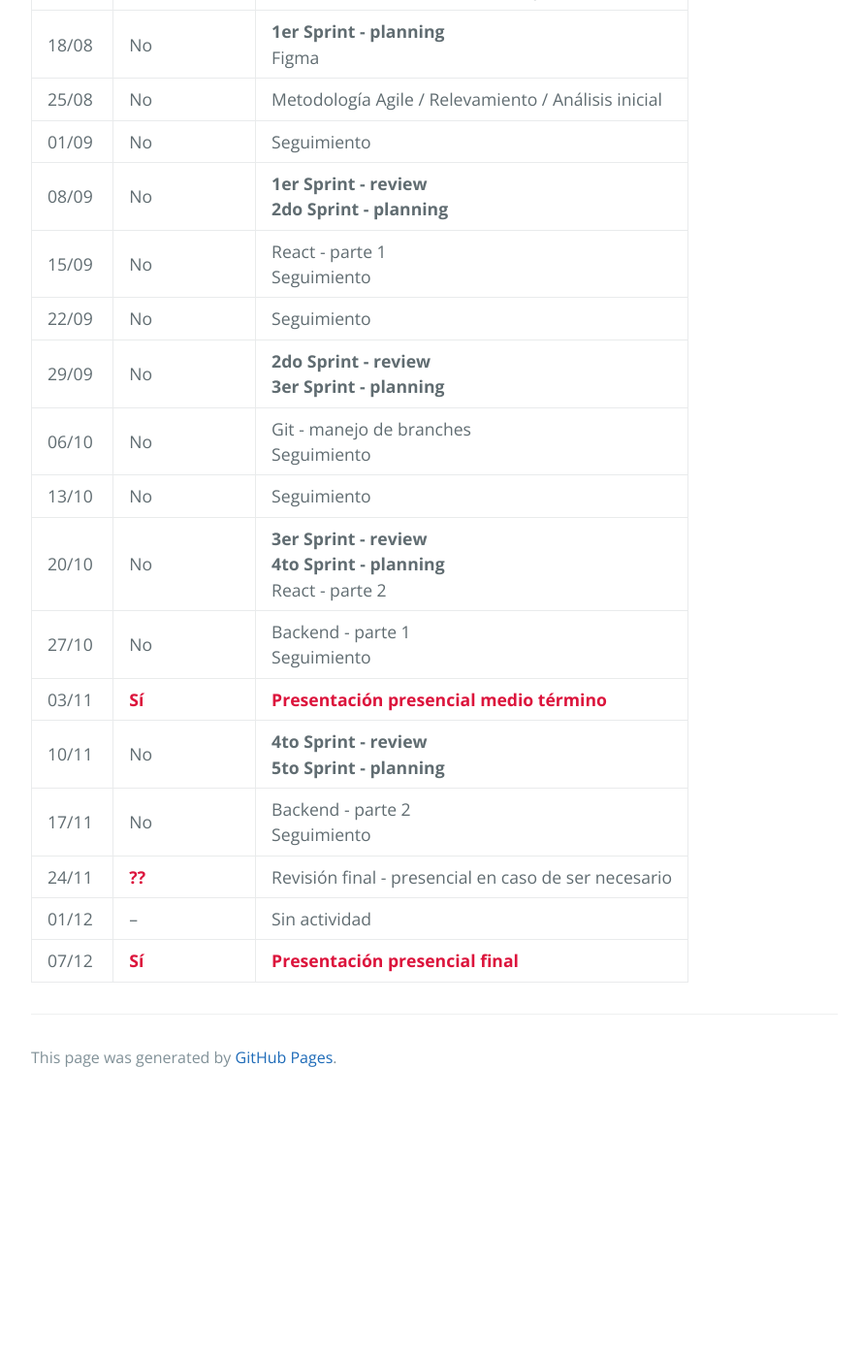
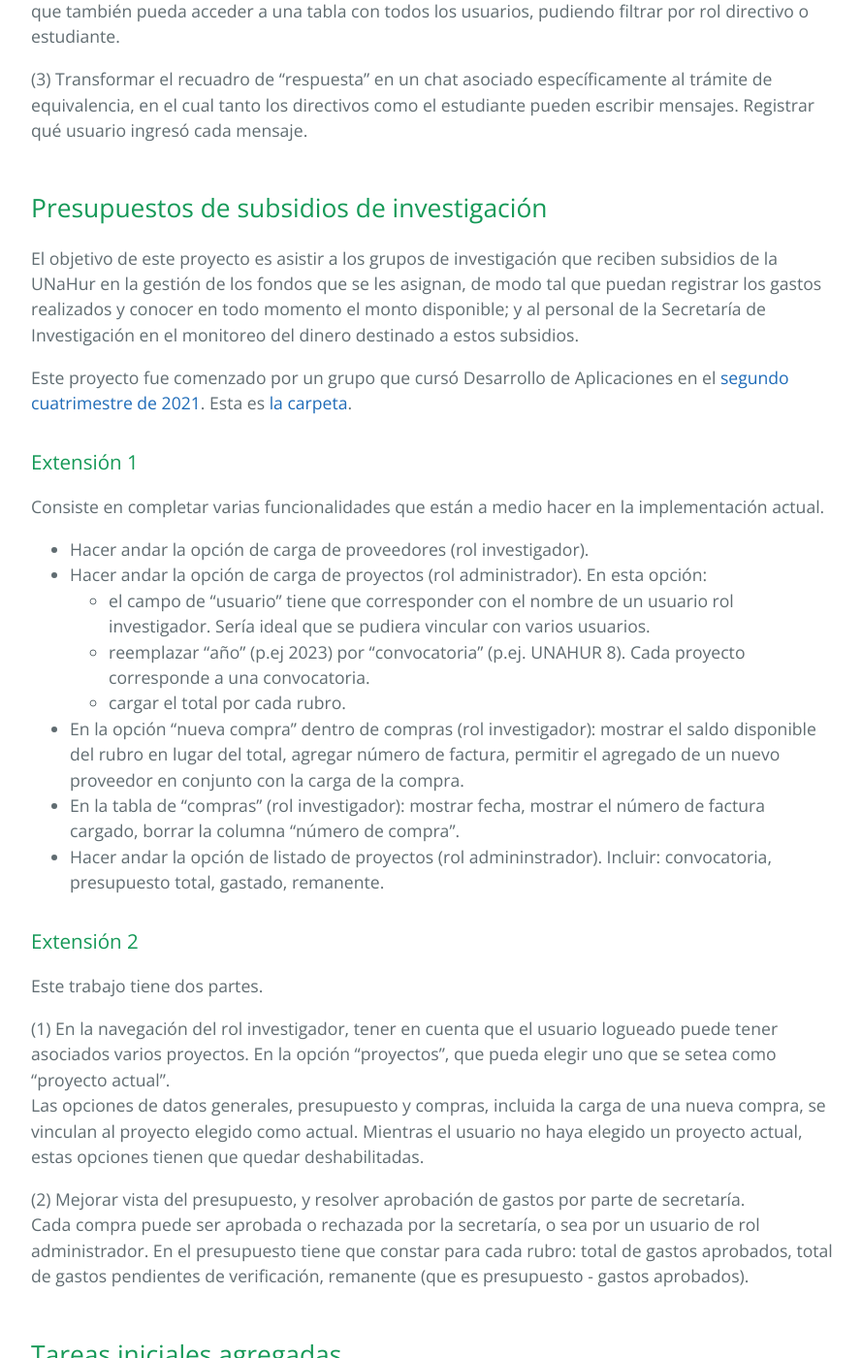
Before and after one commit to unahur-desapp/unahur-desapp-site, a Jekyll site: the page built from cuatrimestres/2023s1.md, in a window 1280 px wide and 1400 px high, scrolled down 2249 px. Shown: the whole window at 97% size, without its empty margins (192-1081 px from the left). Built offline with Jekyll 4.4.1, drawn with Linux system fonts in a browser that asks for light colours; our own code applies the rules of GitHub Pages for plain Markdown files; before the commit the page ends 3383 px from its top, so only the background shows below that; some of the changed text lies outside the part shown.

```diff
--- a/cuatrimestres/2023s1.md
+++ b/cuatrimestres/2023s1.md
@@ -17,23 +17,51 @@ En total definimos cinco posibles trabajos, tres sobre equivalencias, dos sobre
 
 El objetivo de este proyecto es ayudar a la gestión de los pedidos de equivalencia. La aplicación tiene dos roles: estudiante y director de carrera. El estudiante carga uno o varios pedidos de equivalencia, en cada pedido se indica qué materia quiere que le den por aprobada, y qué materias cursó en otras universidades que cubren los contenidos de esa materia. El director evalúa el pedido, y puede: aprobarlo, rechazarlo, o pedirle más información al estudiante.
 
+Este proyecto fue comenzado por un grupo que cursó Desarrollo de Aplicaciones en el [segundo cuatrimestre de 2021](./2021s2.md). Esta es [la carpeta](../adjuntos/equivalencias-2021s2.pdf){:target="_blank"}.
+
 
 ### Extensión 1
 
-Implementar los siguientes agregados
-- CRUD de carreras de la UNaHur incluyendo persistencia en la BD, y usar las carreras registradas en el form de nueva equivalencia.
-- CRUD de universidades, idem anterior.
+Este trabajo consiste en implementar varios agregados:
+- CRUD de universidades, incluyendo persistencia en la BD, y usar las carreras registradas en el form de nueva equivalencia.
 - Agregar la carga y gestión de un PDF para cada materia aprobada que se incluye en un pedido de equivalencia.
+- Agregar validaciones en la carga de equivalencias: el año no puede ser en el futuro, la carga horaria total no puede ser mayor a 999, la nota de aprobación tiene que estar entre 4 y 10, y ser optativa.
 - Abrir un popup o cambiar de página cuando el usuario de rol estudiante hace click sobre "Perfil de usuario" en el header.
 - Definir un header específico para el rol directivo.
-- Agregar el status en la tabla de trámites de equivalencia para rol directivo. Agregar un filtro que permita ver sólo los trámites
+- Mostrar el nombre del usuario cuando se hace mouse over en el circulito a la derecha en el header.
 - Implementar la funcionalidad asociada al botón "Registrarse" en la página de login. En un principio, sólo para usuarios de rol estudiante.
 - encriptar contraseñas, que hoy están planas en la BD.
+- que al estudiante le llegue un mail cuando el director toma alguna acción sobre un trámite de equivalencia.
 
 
 ### Extensión 2
 
+Este trabajo tiene tres partes.
 
+(1)
+Agregar el status en la tabla de trámites de equivalencia para rol directivo. Agregar un filtro que permita ver sólo los trámites pendientes.
+
+(2)
+Revisar el circuito por el cual un estudiante carga una equivalencia y el director la revisa. Arreglar lo que no funcione, excepto validaciones que las hace otro grupo. En particular, que la información que carga el estudiante la vea bien el director.
+
+(3)
+Pasar a un modelo en el cual un mismo trámite de equivalencia puede incluir varias materias solicitadas, en lugar de una sola como ahora.
+En este modelo, el directivo podría aprobar, dentro de un mismo trámite, algunas materias sí y otras no. Los comentarios que sean globales. Un trámite está cerrado cuando hay una decisión para cada una de las materias solicitadas.
+
+
+### Extensión 3
+
+Este trabajo tiene tres partes.
+
+(1)
+CRUD de carreras de la UNaHur incluyendo persistencia en la BD, y usar las carreras registradas en el form de nueva equivalencia.
+
+(2)
+Asignar a los usuarios de rol directivo una o varias carreras, de modo tal que puedan ver solamente los trámites que corresponden a "sus" carreras.
+Agregar un nuevo rol "superusuario" que sea como un directivo pero pueda ver todos los trámites, y que también pueda acceder a una tabla con todos los usuarios, pudiendo filtrar por rol directivo o estudiante.
+
+(3)
+Transformar el recuadro de "respuesta" en un chat asociado específicamente al trámite de equivalencia, en el cual tanto los directivos como el estudiante pueden escribir mensajes. Registrar qué usuario ingresó cada mensaje.
 
 
 
@@ -42,6 +70,33 @@ Implementar los siguientes agregados
 El objetivo de este proyecto es asistir a los grupos de investigación que reciben subsidios de la UNaHur en la gestión de los fondos que se les asignan, de modo tal que puedan registrar los gastos realizados y conocer en todo momento el monto disponible; y al personal de la Secretaría de Investigación en el monitoreo del dinero destinado a estos subsidios.
 
 Este proyecto fue comenzado por un grupo que cursó Desarrollo de Aplicaciones en el [segundo cuatrimestre de 2021](./2021s2). Esta es [la carpeta](../adjuntos/presupuestos-subsidios-investigacion-2021s2.pdf){:target="_blank"}.
+
+### Extensión 1
+
+Consiste en completar varias funcionalidades que están a medio hacer en la implementación actual.
+- Hacer andar la opción de carga de proveedores (rol investigador).
+- Hacer andar la opción de carga de proyectos (rol administrador). En esta opción:
+  - el campo de "usuario" tiene que corresponder con el nombre de un usuario rol investigador. Sería ideal que se pudiera vincular con varios usuarios.
+  - reemplazar "año" (p.ej 2023) por "convocatoria" (p.ej. UNAHUR 8). Cada proyecto corresponde a una convocatoria.
+  - cargar el total por cada rubro.
+- En la opción "nueva compra" dentro de compras (rol investigador): mostrar el saldo disponible del rubro en lugar del total, agregar número de factura, permitir el agregado de un nuevo proveedor en conjunto con la carga de la compra.
+- En la tabla de "compras" (rol investigador): mostrar fecha, mostrar el número de factura cargado, borrar la columna "número de compra".
+- Hacer andar la opción de listado de proyectos (rol admininstrador). Incluir: convocatoria, presupuesto total, gastado, remanente.
+
+
+### Extensión 2
+
+Este trabajo tiene dos partes.
+
+(1)
+En la navegación del rol investigador, tener en cuenta que el usuario logueado puede tener asociados varios proyectos. En la opción "proyectos", que pueda elegir uno que se setea como "proyecto actual".
+Las opciones de datos generales, presupuesto y compras, incluida la carga de una nueva compra, se vinculan al proyecto elegido como actual. Mientras el usuario no haya elegido un proyecto actual, estas opciones tienen que quedar deshabilitadas.
+
+(2)
+Mejorar vista del presupuesto, y resolver aprobación de gastos por parte de secretaría.
+Cada compra puede ser aprobada o rechazada por la secretaría, o sea por un usuario de rol administrador.
+En el presupuesto tiene que constar para cada rubro: total de gastos aprobados, total de gastos pendientes de verificación, remanente (que es presupuesto - gastos aprobados).
+
 
 
 ## Tareas iniciales agregadas
@@ -58,21 +113,21 @@ Para eso les pedimos que:
 
 | Fecha | Es presencial | Actividad |
 | --- | --- | --- |
-| 11/08 | No | Presentación / selección de trabajos |
-| 18/08 | No | <b>1er Sprint - planning</b> <br/> Figma |
-| 25/08 | No | Metodología Agile / Relevamiento / Análisis inicial |
-| 01/09 | No | Seguimiento |
-| 08/09 | No | <b>1er Sprint - review<b><br/><b>2do Sprint - planning<b> |
-| 15/09 | No | React - parte 1<br/>Seguimiento |
-| 22/09 | No | Seguimiento |
-| 29/09 | No | <b>2do Sprint - review<b><br/><b>3er Sprint - planning<b> |
-| 06/10 | No | Git - manejo de branches<br/>Seguimiento |
-| 13/10 | No | Seguimiento |
-| 20/10 | No | <b>3er Sprint - review</b><br/><b>4to Sprint - planning</b> <br/> React - parte 2 |
-| 27/10 | No | Backend - parte 1<br/>Seguimiento |
-| 03/11 | <span style="font-weight: bold; color: crimson">Sí</span> | <span style="font-weight: bold; color: crimson">Presentación presencial medio término</span><br/><b> |
-| 10/11 | No | <b>4to Sprint - review<b><br/><b>5to Sprint - planning<b> |
-| 17/11 | No | Backend - parte 2<br/>Seguimiento |
-| 24/11 | <span style="font-weight: bold; color: crimson">??</span> | Revisión final - presencial en caso de ser necesario |
-| 01/12 | -- | Sin actividad |
-| 07/12 | <span style="font-weight: bold; color: crimson">Sí</span> | <span style="font-weight: bold; color: crimson">Presentación presencial final</span> |
+| 30/03 | No | Presentación / selección de trabajos. <br/> Relevamiento / análisis inicial. |
+| 06/04 | - | Feriado |
+| 13/04 | No | <b>1er Sprint - planning</b> <br/> Figma |
+| 20/04 | No | Metodología Agile <br/> Seguimiento |
+| 27/04 | No | <b>1er Sprint - review<b><br/><b>2do Sprint - planning<b> |
+| 04/05 | No | React - parte 1. |
+| 11/05 | No | Seguimiento |
+| 18/05 | No | <b>2do Sprint - review<b><br/><b>3er Sprint - planning<b> |
+| 25/05 | - | Feriado <br/> De ser necesario, se puede hacer un seguimiento extra martes 30 o miércoles 31 |
+| 01/06 | No | React - parte 2. <br/> Manejo de branches. |
+| 08/06 | No | <b>3er Sprint - review</b><br/><b>4to Sprint - planning</b> <br/> React - parte 2 |
+| 15/06 | No | Seguimiento |
+| 22/06 | No | Backend. |
+| 29/06 | No | <b>4to Sprint - review<b><br/><b>5to Sprint - planning<b> |
+| 06/07 | <span style="font-weight: bold; color: crimson">Sí</span> | <span style="font-weight: bold; color: crimson">Práctica presentación presencial</span> |
+| 13/07 | No | Seguimiento |
+| 20/07 | -- | <b>5to Sprint - review<b> |
+| 27/07 | <span style="font-weight: bold; color: crimson">Sí</span> | <span style="font-weight: bold; color: crimson">Presentación presencial</span> |
```
Also changed, not shown: index.md (+2 -2 lines), tareas-iniciales.md (+5 -7 lines), 1 other file.
